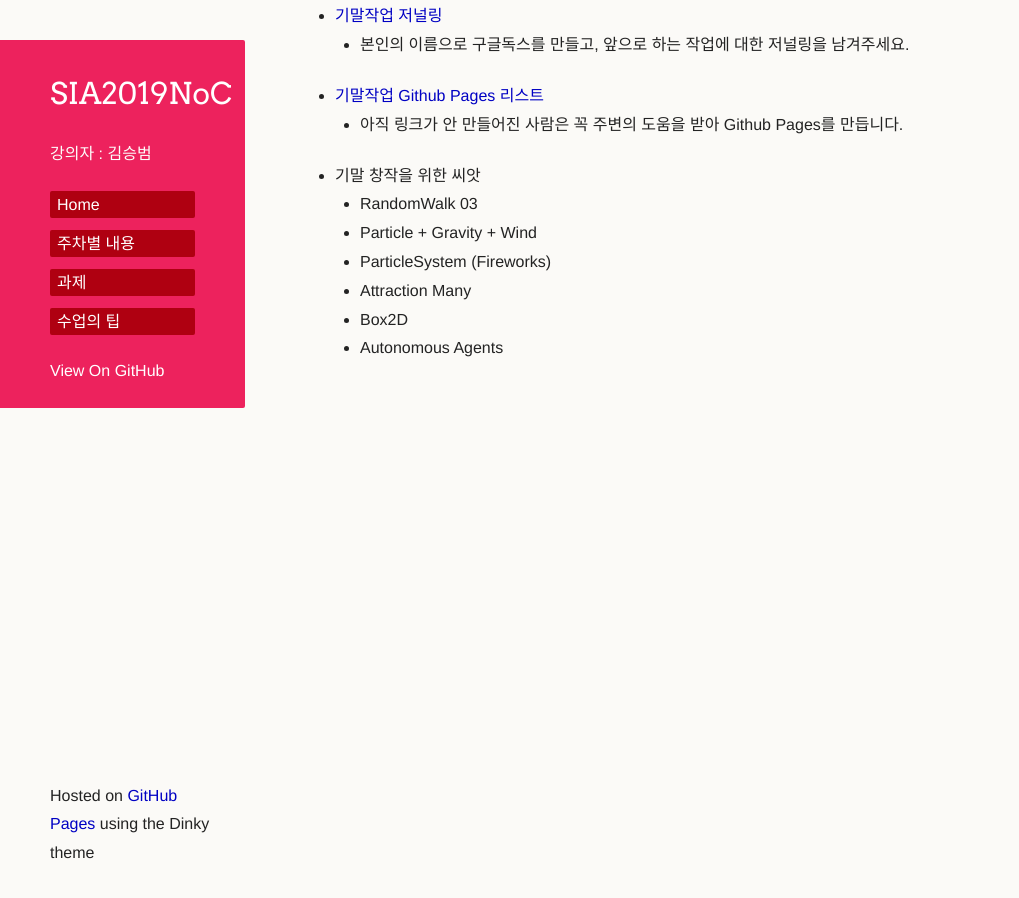
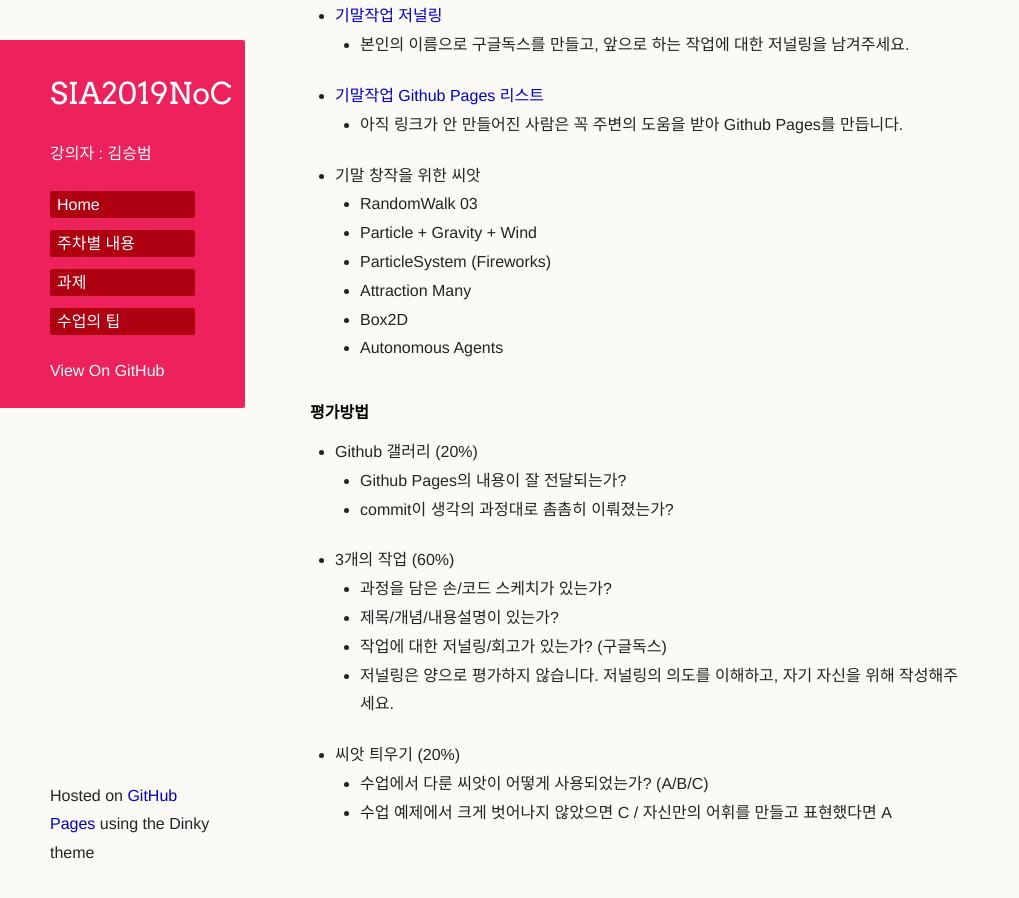
Before and after one commit to picxenk/SIA2019NoC, a Jekyll site: the page built from homework.md, in a window 1280 px wide and 900 px high, scrolled down 6021 px. Shown: the whole window, without its empty margins (0-1019 px from the left). Built offline with Jekyll 4.4.1, drawn with Linux system fonts in a browser that asks for light colours; our own code applies the rules of GitHub Pages for plain Markdown files; a script that is not in the unit is left out; the repository's description, which GitHub fills in, is left out.

Commit message:
Update homework.md

```diff
--- a/homework.md
+++ b/homework.md
@@ -187,3 +187,16 @@
    * Attraction Many
    * Box2D
    * Autonomous Agents
+
+#### 평가방법
+ * Github 갤러리 (20%)
+   * Github Pages의 내용이 잘 전달되는가?
+   * commit이 생각의 과정대로 촘촘히 이뤄졌는가?
+ * 3개의 작업 (60%)
+   * 과정을 담은 손/코드 스케치가 있는가?
+   * 제목/개념/내용설명이 있는가?
+   * 작업에 대한 저널링/회고가 있는가? (구글독스)
+   * 저널링은 양으로 평가하지 않습니다. 저널링의 의도를 이해하고, 자기 자신을 위해 작성해주세요.
+ * 씨앗 틔우기 (20%)
+   * 수업에서 다룬 씨앗이 어떻게 사용되었는가? (A/B/C)
+   * 수업 예제에서 크게 벗어나지 않았으면 C / 자신만의 어휘를 만들고 표현했다면 A
```
